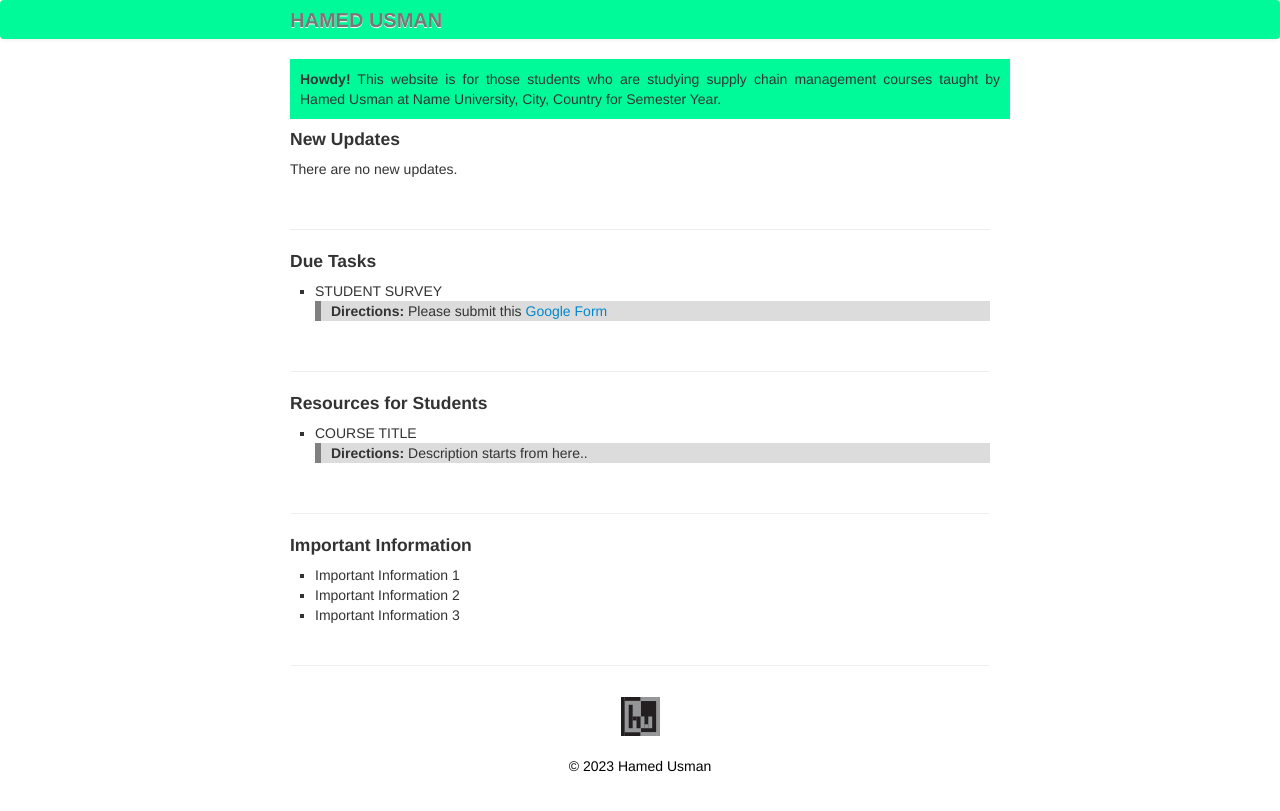
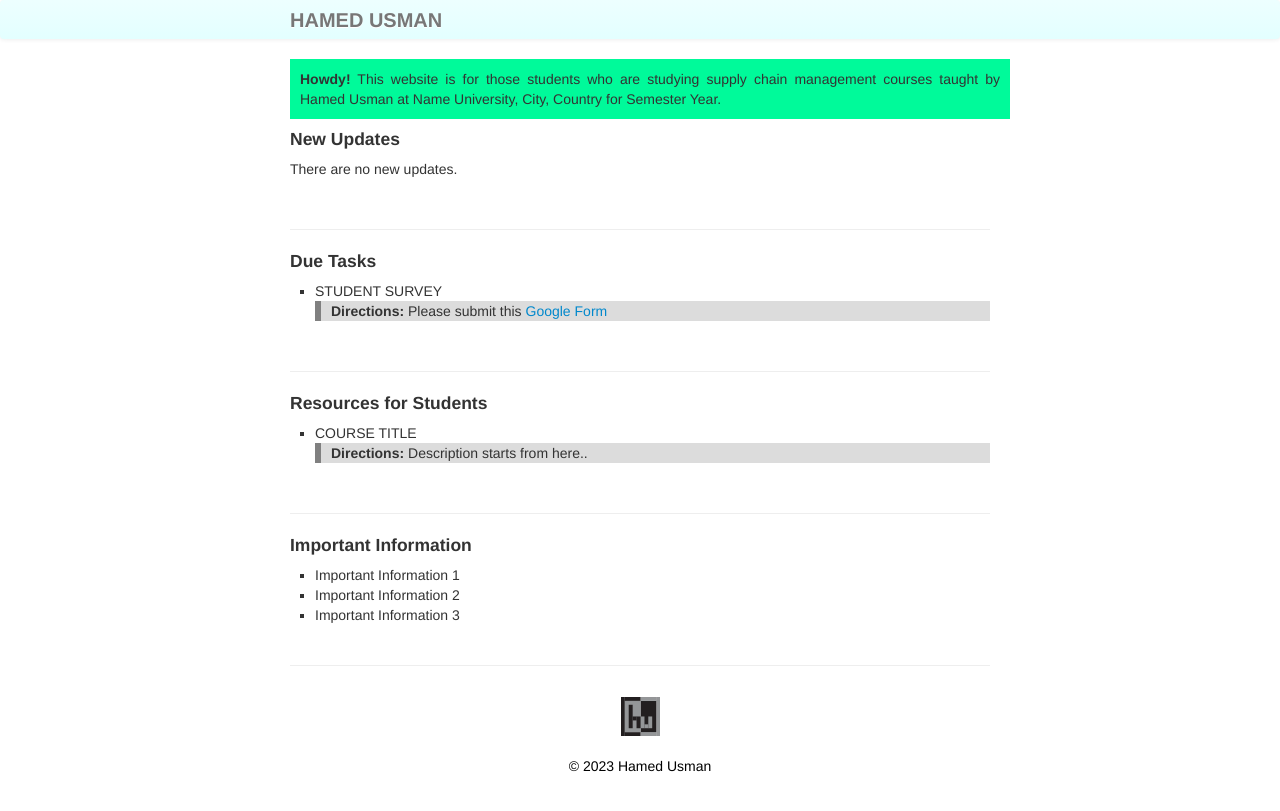
Before and after one commit to 101scm/101scm.github.io, a Jekyll site: the page built from index.md, in a window 1280 px wide. Shown: the top 811 px of the page. Built offline with Jekyll 4.4.1, drawn with Linux system fonts in a browser that asks for light colours.

Commit message:
Update my_custom_css.css

```diff
--- a/assets/themes/twitter/css/my_custom_css.css
+++ b/assets/themes/twitter/css/my_custom_css.css
@@ -116,7 +116,7 @@ h1, h2, h3, h4, h5 {
     background-image:-webkit-gradient(linear, 0 0, 0 100%, from(#edffff), to(#f2f2f2));
     background-image:-webkit-linear-gradient(top, #edffff, #e3ffff);
     background-image:-o-linear-gradient(top, #edffff, #e3ffff);
-    background-image:linear-gradient(to bottom, #00fa9a, #00fa9a); /* To change the color of icon-bar on the top */
+    background-image:linear-gradient(to bottom, #edffff, #e3ffff); /* To change the color of icon-bar on the top */
     background-repeat:repeat-x;filter:progid:DXImageTransform.Microsoft.gradient(startColorstr='#ffffffff', endColorstr='#ffffff', GradientType=0);
     border:0px solid #ffffff; /* To change the border around icon bar at the top */
     -webkit-border-radius:4px;
```
